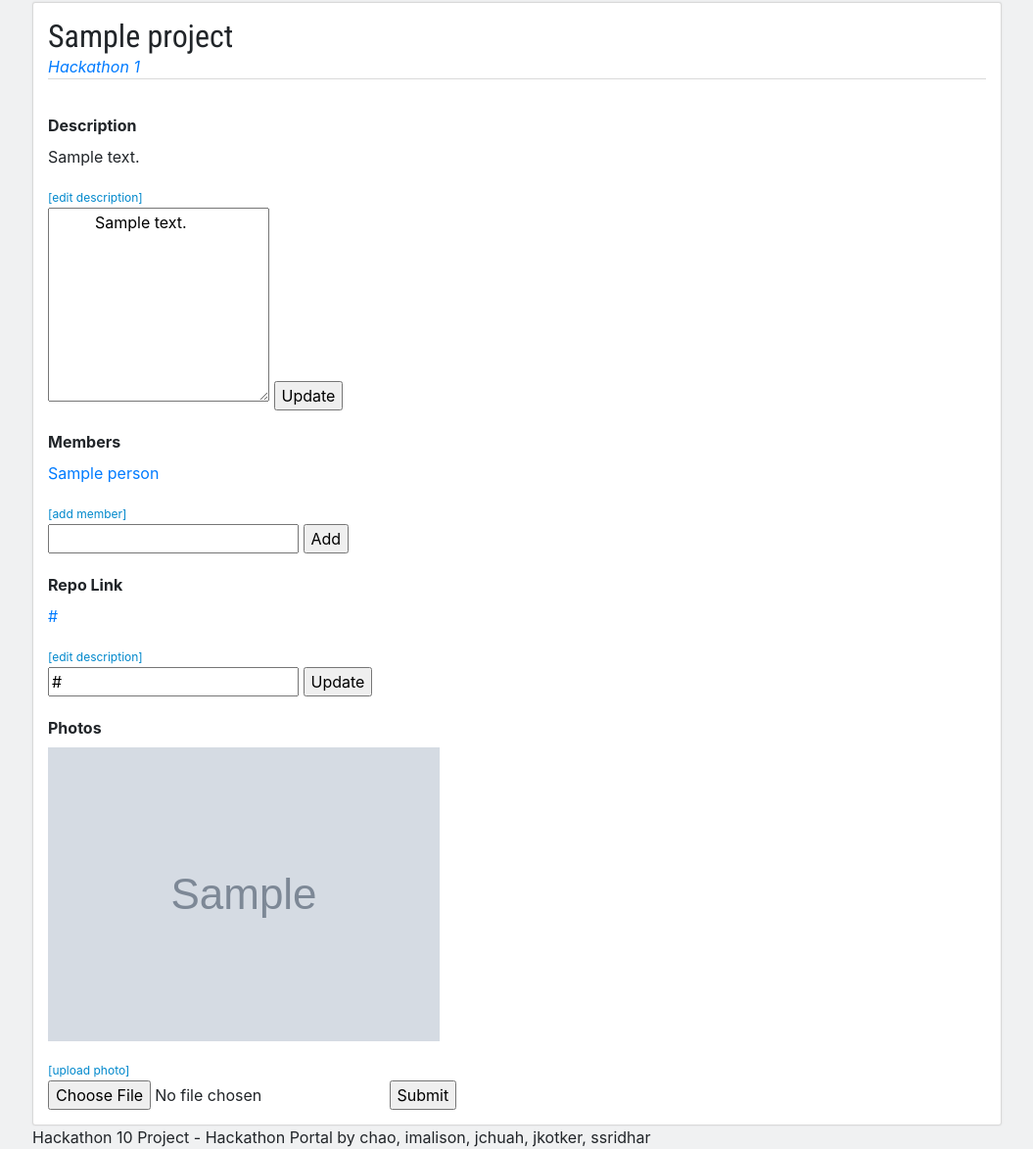
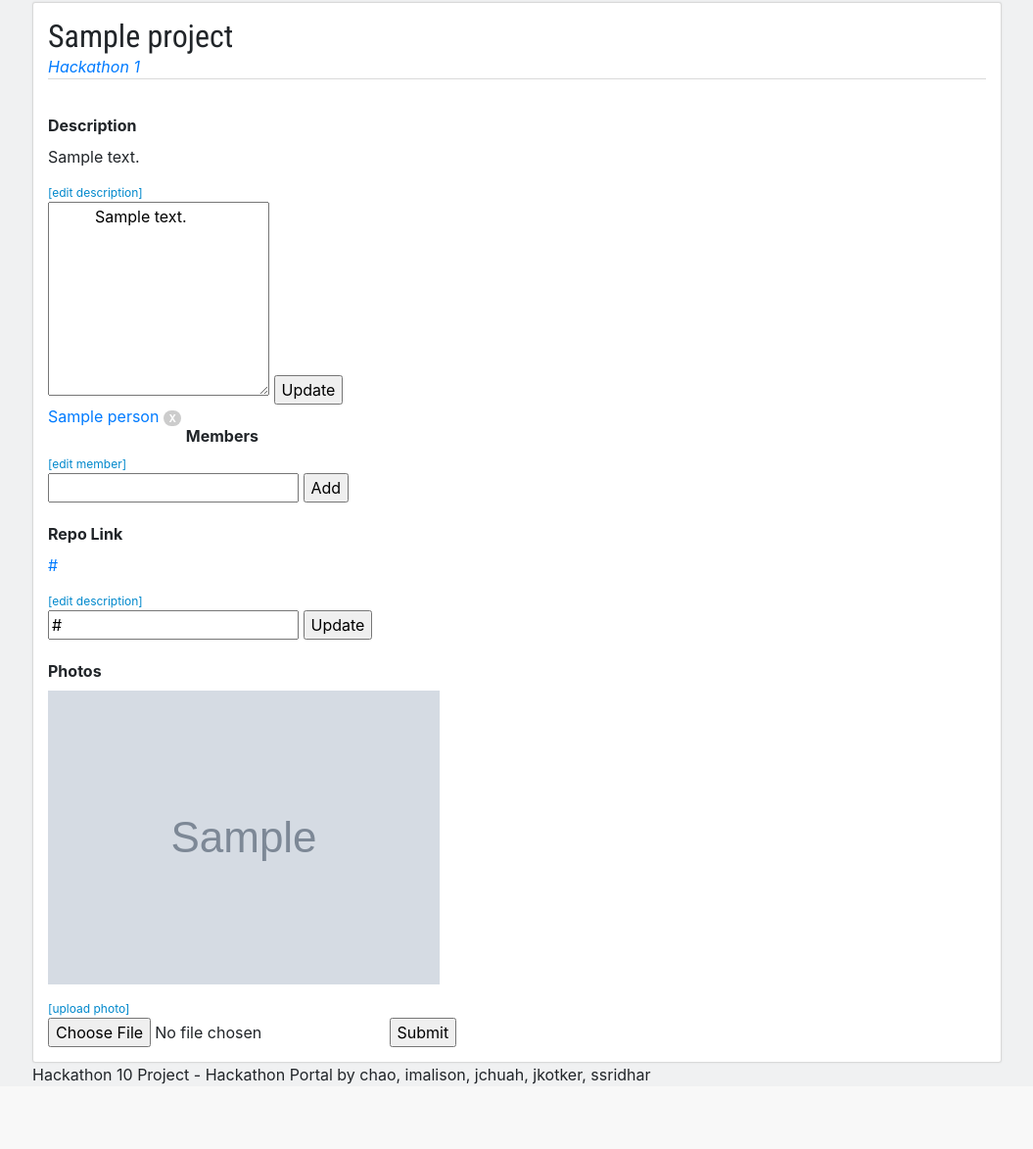
Before and after one commit to colonelpanic8/HackathonPortal, a Flask app: template hackathon_portal/templates/project.html in a window 1280 px wide. Shown: the part 88-1261 px from the top of the page at 98% size, without its empty margins (112-1167 px from the left). After the commit the page ends 1195 px from the top, so only its background shows below. Run offline with Flask 2, Linux system fonts and the light colour scheme; the template is opened without the code that fills it: most values are stand-ins (such as "Sample title", 1, 10 or a date in 2020); grey boxes marked "Sample" are stand-in pictures; parts of the project's set-up code (start-up, migrations or seed data) failed here and were passed over; some libraries are stand-ins or nearby versions.

Commit message:
remove button working

```diff
--- a/hackathon_portal/static/css/default.css
+++ b/hackathon_portal/static/css/default.css
@@ -125,3 +125,21 @@
     padding: 2px 5px;
     font-size: 11px;
 }
+
+.remove-member {
+	font-weight: bold;
+	font-size: 10px;
+	color: #fff;
+	border: none;
+	padding: 0 5px;
+	padding-top: -2px;
+	border-radius: 20px;
+	background-color: #ccc;
+	line-height: 1.6;
+	margin-left: 5px;
+}
+
+.member-element {
+	float:left;
+	margin: 0 5px 0 0;
+}
--- a/hackathon_portal/static/css/project.css
+++ b/hackathon_portal/static/css/project.css
@@ -8,4 +8,6 @@
 	color: #0088cc;
 	font-size: 12px;
 	cursor: pointer;
+	clear: both;
+	display: block;
 }
--- a/hackathon_portal/static/js/project_update.js
+++ b/hackathon_portal/static/js/project_update.js
@@ -2,6 +2,7 @@
     $(".edit").click(function(element){
         target = '#'+ element.target.getAttribute('value');
        	$(target).slideToggle();
+	$(".remove-member").toggle();
     });
 
     $(function() {
--- a/hackathon_portal/templates/project.html
+++ b/hackathon_portal/templates/project.html
@@ -26,12 +26,14 @@
 
 
     <label>Members</label>
-    <p>
     {% for person in project.persons %}
-    <a href="{{ person.url }}"> {{ person.__str__() }}</a>
+    <form class="member-element" action="{{ project.remove_person_url }}" method="post">
+        <a href="{{ person.url }}"> {{ person.__str__() }}</a><input class="hide remove-member" type="Submit" value="X"/>
+        <input type="hidden" name="person" value="{{ person.yelp_handle }}" />
+        <input type="hidden" name="project_id" value="{{ project.id }}">
+    </form>
     {% endfor %}
-    </p>
-    <span class="edit" value="update-members">[add member]</span>
+    <span class="edit" value="update-members">[edit member]</span>
     <form class="hide" id="update-members" action="{{ project.add_person_url }}" method="post">
         <input id="member-input" type="text" name="person" class="input-xxlarge" />
         <input type="hidden" name="project_id" value="{{ project.id }}">
```
